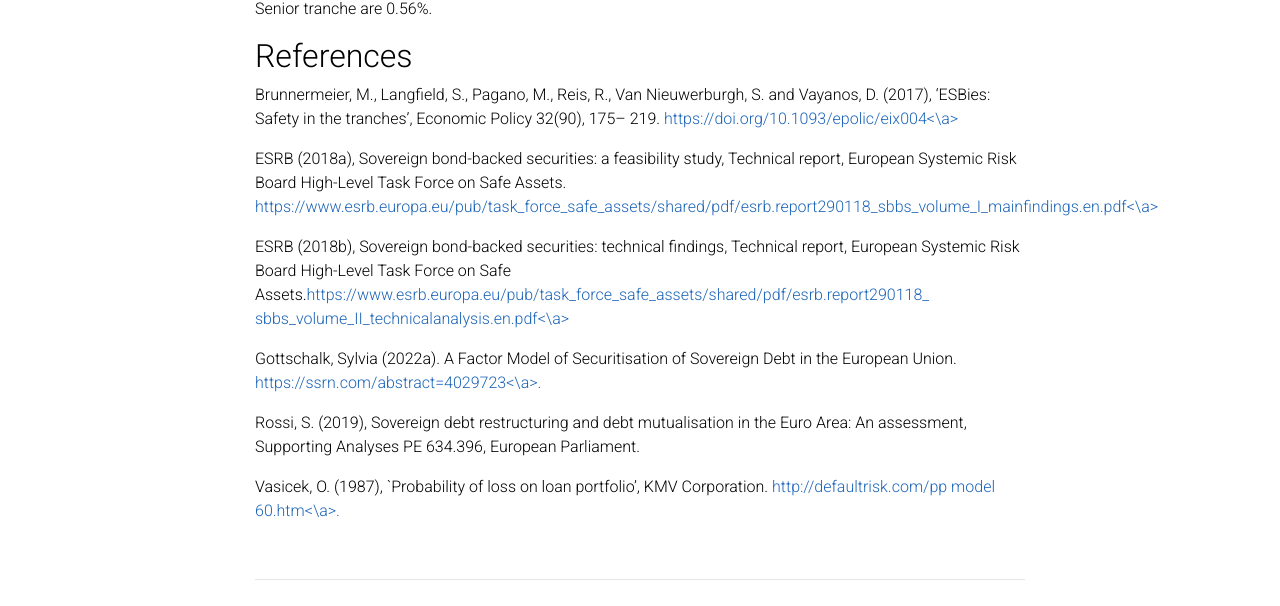
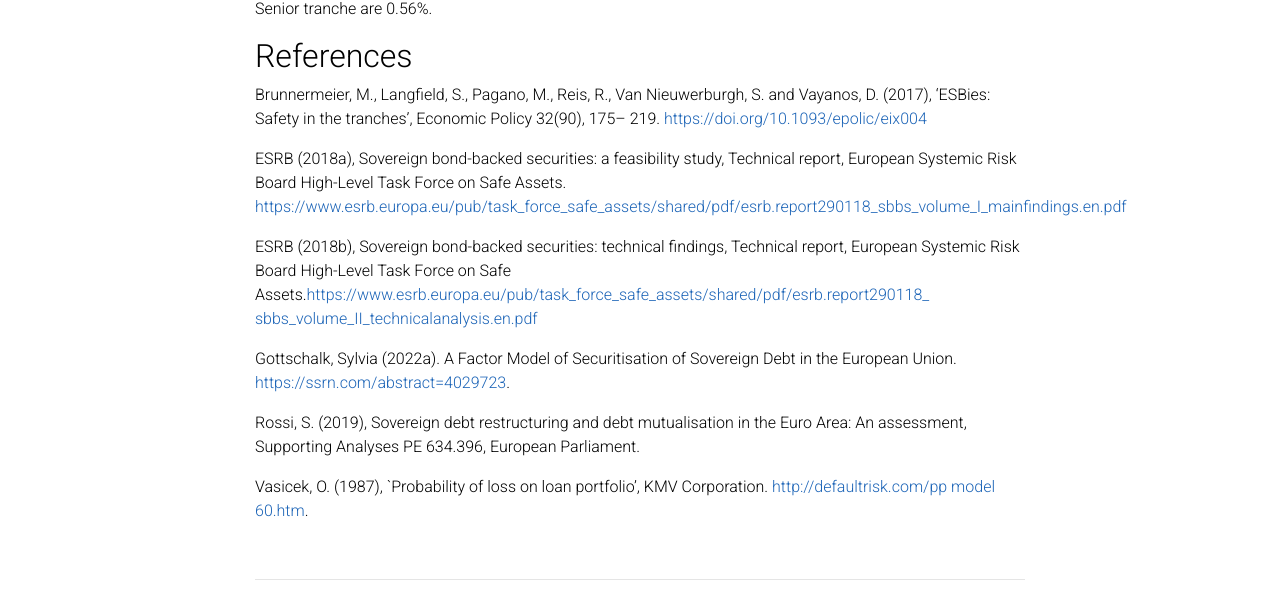
Before and after one commit to sdgottschalk/sgottschalk.io, a Jekyll site: the page built from _posts/2024-03-23-securitisation.md, in a window 1280 px wide and 900 px high, scrolled down 2398 px. Shown: the part 151-757 px from the top of the window. Built offline with Jekyll 4.4.1, drawn with Linux system fonts in a browser that asks for light colours; comment, search, counter and statistics services are not loaded; a style sheet for code colours, icons or effects is not loaded.

```diff
--- a/_posts/2024-03-23-securitisation.md
+++ b/_posts/2024-03-23-securitisation.md
@@ -82,14 +82,14 @@ Table 2 shows the expected tranche losses of the EJBies and ESBies, when 1 milli
 
 
 ## References
-Brunnermeier, M., Langfield, S., Pagano, M., Reis, R., Van Nieuwerburgh, S. and Vayanos, D. (2017), ‘ESBies: Safety in the tranches’, Economic Policy 32(90), 175– 219. <a href="https://doi.org/10.1093/epolic/eix004">https://doi.org/10.1093/epolic/eix004<\a>
+Brunnermeier, M., Langfield, S., Pagano, M., Reis, R., Van Nieuwerburgh, S. and Vayanos, D. (2017), ‘ESBies: Safety in the tranches’, Economic Policy 32(90), 175– 219. <a href="https://doi.org/10.1093/epolic/eix004">https://doi.org/10.1093/epolic/eix004</a>
 
-ESRB (2018a), Sovereign bond-backed securities: a feasibility study, Technical report, European Systemic Risk Board High-Level Task Force on Safe Assets. <a href="https://www.esrb.europa.eu/pub/task_force_safe_assets/shared/pdf/esrb.report290118_sbbs_volume_I_mainfindings.en.pdf">https://www.esrb.europa.eu/pub/task_force_safe_assets/shared/pdf/esrb.report290118_sbbs_volume_I_mainfindings.en.pdf<\a>
+ESRB (2018a), Sovereign bond-backed securities: a feasibility study, Technical report, European Systemic Risk Board High-Level Task Force on Safe Assets. <a href="https://www.esrb.europa.eu/pub/task_force_safe_assets/shared/pdf/esrb.report290118_sbbs_volume_I_mainfindings.en.pdf">https://www.esrb.europa.eu/pub/task_force_safe_assets/shared/pdf/esrb.report290118_sbbs_volume_I_mainfindings.en.pdf</a>
 
-ESRB (2018b), Sovereign bond-backed securities: technical findings, Technical report, European Systemic Risk Board High-Level Task Force on Safe Assets.<a href="https://www.esrb.europa.eu/pub/task_force_safe_assets/shared/pdf/esrb.report290118_ sbbs_volume_II_technicalanalysis.en.pdf">https://www.esrb.europa.eu/pub/task_force_safe_assets/shared/pdf/esrb.report290118_ sbbs_volume_II_technicalanalysis.en.pdf<\a>
+ESRB (2018b), Sovereign bond-backed securities: technical findings, Technical report, European Systemic Risk Board High-Level Task Force on Safe Assets.<a href="https://www.esrb.europa.eu/pub/task_force_safe_assets/shared/pdf/esrb.report290118_ sbbs_volume_II_technicalanalysis.en.pdf">https://www.esrb.europa.eu/pub/task_force_safe_assets/shared/pdf/esrb.report290118_ sbbs_volume_II_technicalanalysis.en.pdf</a>
 
-Gottschalk, Sylvia (2022a). A Factor Model of Securitisation of Sovereign Debt in the European Union. <a href="https://ssrn.com/abstract=4029723">https://ssrn.com/abstract=4029723<\a>.
+Gottschalk, Sylvia (2022a). A Factor Model of Securitisation of Sovereign Debt in the European Union. <a href="https://ssrn.com/abstract=4029723">https://ssrn.com/abstract=4029723</a>.
 
 Rossi, S. (2019), Sovereign debt restructuring and debt mutualisation in the Euro Area: An assessment, Supporting Analyses PE 634.396, European Parliament.
 
-Vasicek, O. (1987), `Probability of loss on loan portfolio', KMV Corporation. <a href="http://defaultrisk.com/pp model 60.htm">http://defaultrisk.com/pp model 60.htm<\a>.
+Vasicek, O. (1987), `Probability of loss on loan portfolio', KMV Corporation. <a href="http://defaultrisk.com/pp model 60.htm">http://defaultrisk.com/pp model 60.htm</a>.
```
